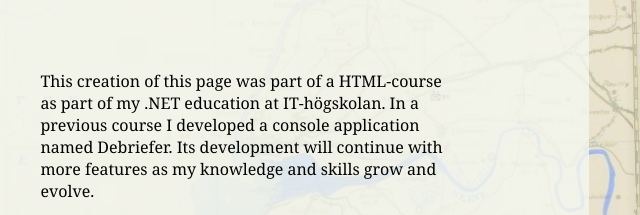
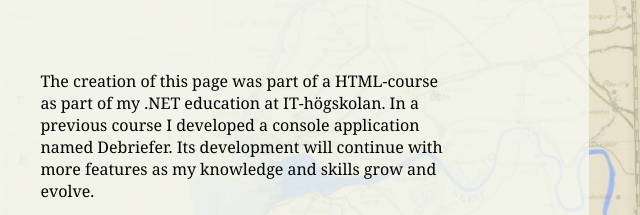
Before and after one commit to JohanCardell/JohanCardell.github.io, a plain HTML site: page index.html in a window 1280 px wide. Shown: the part 194-409 px from the top of the page, 640-1280 px from the left. Drawn offline with Linux system fonts and the light colour scheme.

Commit message:
Update index.html

```diff
--- a/index.html
+++ b/index.html
@@ -21,7 +21,7 @@
             <p id="quoted-by">- Sun Tzu, The Art of War</p>
         </div>
         <div>
-            <p> This creation of this page was part of a HTML-course as part of my .NET education at IT-högskolan.
+            <p> The creation of this page was part of a HTML-course as part of my .NET education at IT-högskolan.
                 In a previous course I developed a console application named Debriefer. Its development will continue with more features as my
                 knowledge and skills grow and evolve.
             </p>
```
